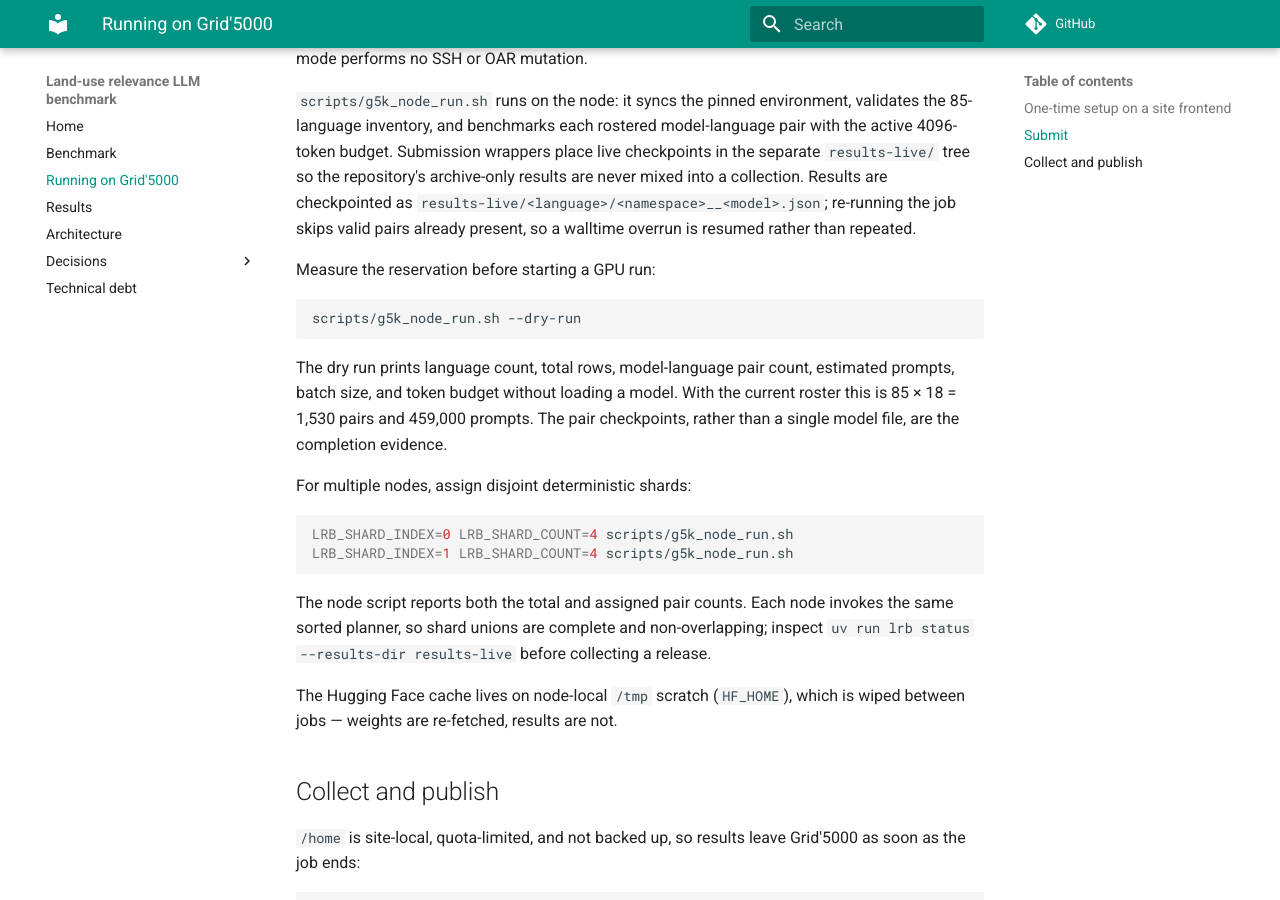
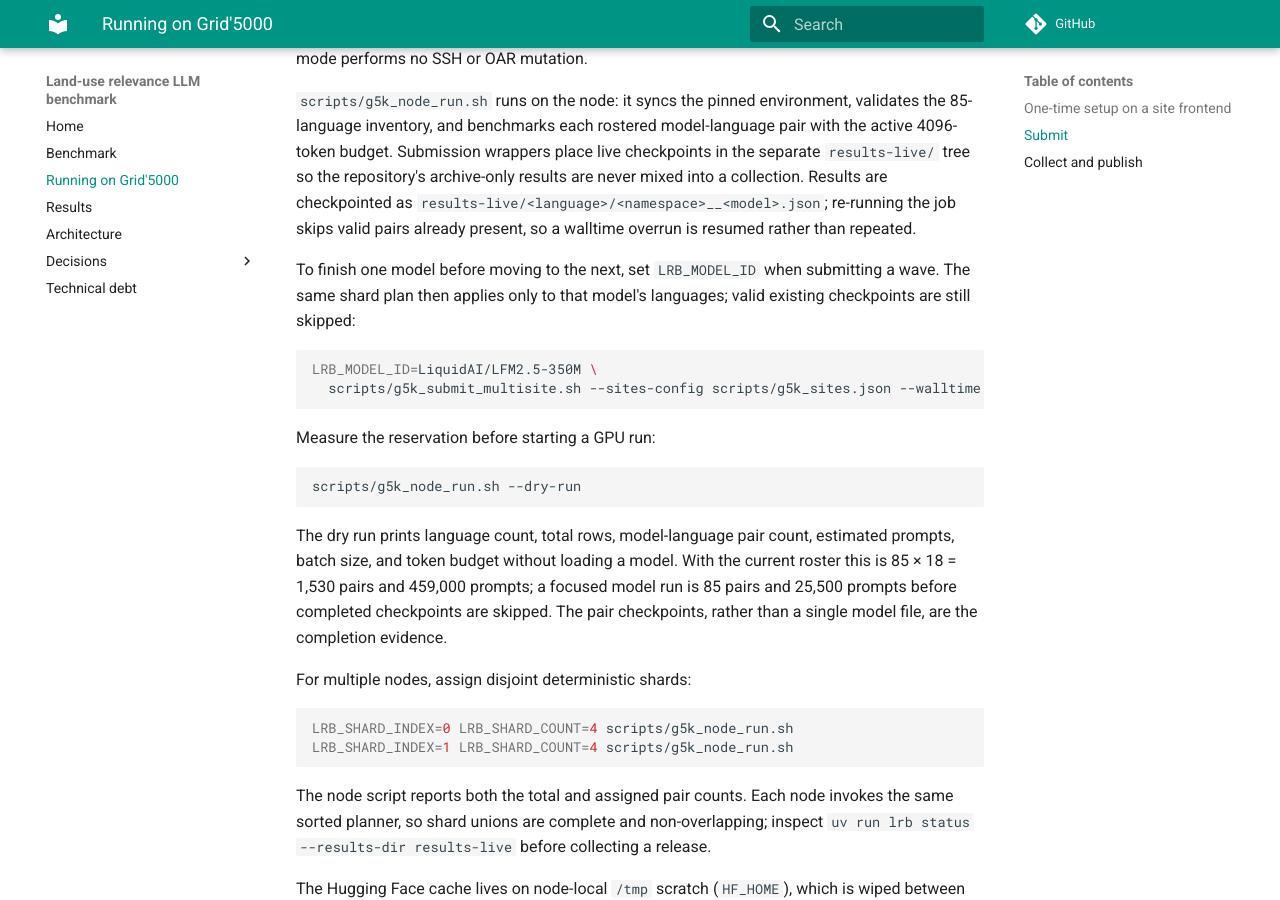
Before and after one commit to NoeFlandre/benchmark-llms-landuse-relevance, an MkDocs documentation site: the page built from docs/grid5000.md, in a window 1280 px wide and 900 px high, scrolled down 937 px. Built offline with MkDocs 1.6.1 and Material for MkDocs 9.7.7, drawn with Linux system fonts in a browser that asks for light colours; comment, search, counter and statistics services are not loaded.

Commit message:
feat: allow focused Grid5000 model waves

````diff
--- a/docs/grid5000.md
+++ b/docs/grid5000.md
@@ -50,6 +50,15 @@ collection. Results are checkpointed as
 `results-live/<language>/<namespace>__<model>.json`; re-running the job skips valid pairs
 already present, so a walltime overrun is resumed rather than repeated.
 
+To finish one model before moving to the next, set `LRB_MODEL_ID` when submitting a
+wave. The same shard plan then applies only to that model's languages; valid existing
+checkpoints are still skipped:
+
+```bash
+LRB_MODEL_ID=LiquidAI/LFM2.5-350M \
+  scripts/g5k_submit_multisite.sh --sites-config scripts/g5k_sites.json --walltime 4:00
+```
+
 Measure the reservation before starting a GPU run:
 
 ```bash
@@ -58,8 +67,9 @@ scripts/g5k_node_run.sh --dry-run
 
 The dry run prints language count, total rows, model-language pair count, estimated
 prompts, batch size, and token budget without loading a model. With the current roster
-this is 85 × 18 = 1,530 pairs and 459,000 prompts. The pair checkpoints, rather than a
-single model file, are the completion evidence.
+this is 85 × 18 = 1,530 pairs and 459,000 prompts; a focused model run is 85 pairs and
+25,500 prompts before completed checkpoints are skipped. The pair checkpoints, rather
+than a single model file, are the completion evidence.
 
 For multiple nodes, assign disjoint deterministic shards:
 
````
Also changed, not shown: 4 other files.
